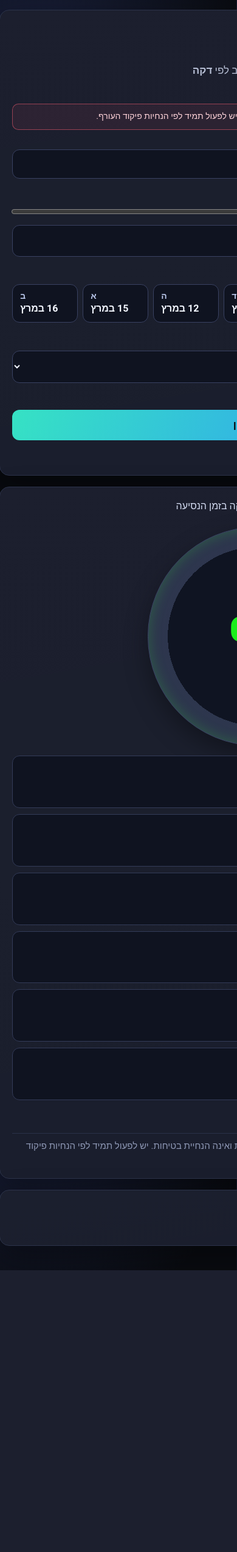
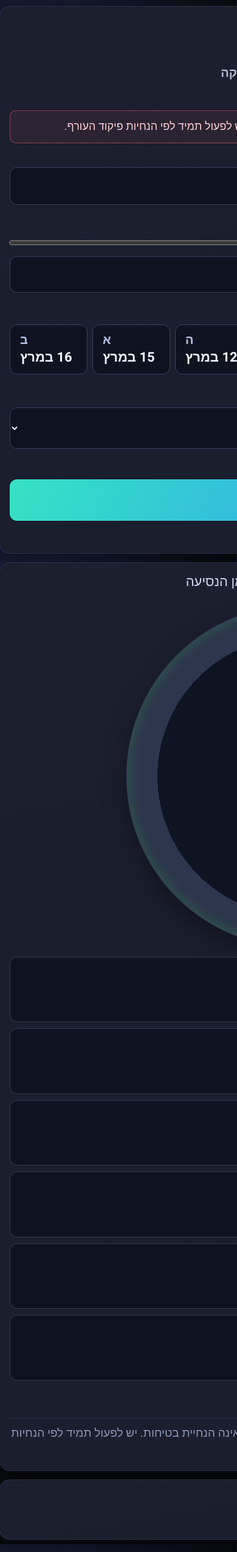
Before and after one commit to ilankt/is-it-safe-to-drive, a Python web app: template src/app/templates/index.html in a window 390 px wide; the page is wider, and only the part inside the window is pictured. Shown: that part at 61% size. Before the commit the page ends 2083 px from the top of that part, so only its background shows below. Run offline with Jinja, Linux system fonts and the light colour scheme; the template is opened without the code that fills it, so the values that code supplies are empty.

Commit message:
Scale mobile UI for high readability

```diff
--- a/src/app/static/styles.css
+++ b/src/app/static/styles.css
@@ -19,6 +19,10 @@ body {
   margin: 0;
   padding: 0;
   min-height: 100%;
+}
+
+html {
+  -webkit-text-size-adjust: 100%;
 }
 
 body {
@@ -384,79 +388,119 @@ button:active {
   }
 
   h1 {
-    font-size: clamp(30px, 8vw, 38px);
+    font-size: clamp(38px, 10vw, 52px);
   }
 
   .subtitle {
-    font-size: 16px;
+    font-size: 22px;
+    line-height: 1.5;
   }
 
   label {
-    font-size: 14px;
+    font-size: 20px;
   }
 
   input,
   select,
   button {
-    font-size: 17px;
+    font-size: 24px;
+  }
+
+  input[type="text"],
+  input[type="number"],
+  select {
+    min-height: 64px;
+    padding: 16px 18px;
   }
 
   .day-chip {
-    min-width: 108px;
-    padding: 12px;
+    min-width: 128px;
+    padding: 14px 16px;
+    gap: 6px;
   }
 
   .day-chip-weekday {
-    font-size: 14px;
+    font-size: 20px;
   }
 
   .day-chip-date {
-    font-size: 16px;
+    font-size: 22px;
   }
 
   .field-hint {
-    font-size: 14px;
+    font-size: 18px;
   }
 
   .dial {
-    width: min(400px, 86vw);
+    width: min(520px, 100%);
   }
 
   .dial-caption {
-    font-size: 16px;
+    font-size: 22px;
   }
 
   .dial-label {
-    font-size: 16px;
+    font-size: 22px;
   }
 
   .meta-title {
-    font-size: 13px;
+    font-size: 16px;
+    letter-spacing: 0.03em;
+    text-transform: none;
   }
 
   .meta-value {
-    font-size: 20px;
+    font-size: 34px;
   }
 
   .result-explanation,
   .result-disclaimer,
   .credit-line {
-    font-size: 15px;
+    font-size: 20px;
+    line-height: 1.55;
+  }
+
+  .safety-warning {
+    font-size: 18px;
+    line-height: 1.55;
+    padding: 12px 14px;
+  }
+
+  .kicker {
+    font-size: 16px;
+  }
+
+  .suggestion-item {
+    font-size: 22px;
+    padding: 14px 16px;
+  }
+
+  button {
+    min-height: 68px;
   }
 }
 
 @media (max-width: 640px) {
+  .shell {
+    width: min(1100px, 98vw);
+    gap: 14px;
+    margin: 10px auto 20px;
+  }
+
+  .panel {
+    padding: 16px;
+  }
+
   .kicker {
-    font-size: 12px;
+    font-size: 15px;
   }
 
   .subtitle {
-    font-size: 17px;
-    line-height: 1.5;
+    font-size: 20px;
   }
 
   .safety-warning {
-    font-size: 14px;
+    font-size: 18px;
   }
 
   .distance-row {
@@ -477,10 +521,36 @@ button:active {
   }
 
   .dial {
-    width: min(420px, 92vw);
+    width: min(560px, 100%);
   }
 
   .dial-value {
-    font-size: clamp(44px, 15vw, 62px);
+    font-size: clamp(72px, 24vw, 112px);
+  }
+
+  label {
+    font-size: 19px;
+  }
+
+  input,
+  select,
+  button {
+    font-size: 22px;
+  }
+
+  input[type="text"],
+  input[type="number"],
+  select {
+    min-height: 62px;
+  }
+
+  .meta-value {
+    font-size: 32px;
+  }
+
+  .result-explanation,
+  .result-disclaimer,
+  .credit-line {
+    font-size: 19px;
   }
 }
```
